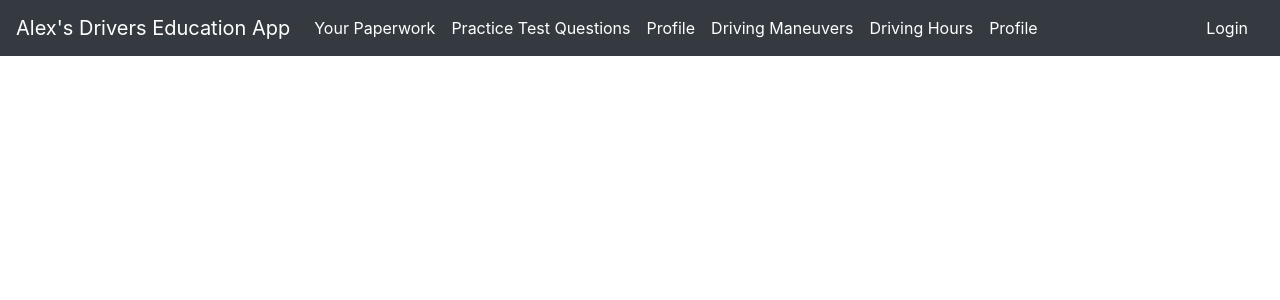
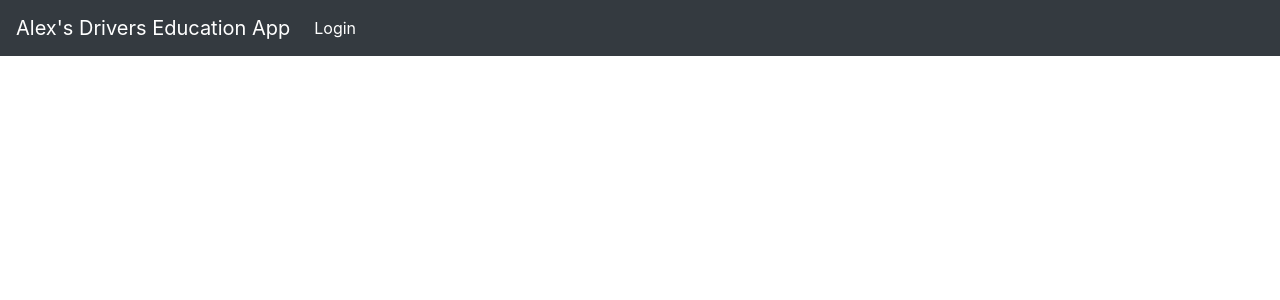
Before and after one commit to thedesertfox2/mod5frontend, a React (Create React App) app: page / in a window 1280 px wide. Shown: the top 300 px of the page. Built offline with nearby package versions, Linux system fonts and the light colour scheme.

Commit message:
lkjhasdf

```diff
--- a/src/component/DrivingLog.js
+++ b/src/component/DrivingLog.js
@@ -1,5 +1,4 @@
 import React from 'react'
-import ReactPlayer from 'react-player/youtube'
 import Maneuvers from './Maneuvers'
 
 class DrivingLog extends React.Component {
--- a/src/component/Login.js
+++ b/src/component/Login.js
@@ -32,13 +32,14 @@ class Login extends React.Component{
                 alert(data.message)
             } else {
                 localStorage.setItem('jwt', data.token)
-                this.props.currentUser(data.user_data)
+                this.props.updateUser(data.user_data)
             }
         })
     }
 
 
     render(){
+        // debugger
         return(
             <form onSubmit={this.onLoginSubmit}>
                 <label>Username: </label>
--- a/src/component/Navbar.js
+++ b/src/component/Navbar.js
@@ -1,10 +1,6 @@
 import React from 'react'
 import Navbar from 'react-bootstrap/Navbar'
 import Nav from 'react-bootstrap/Nav'
-import NavDropdown from 'react-bootstrap/NavDropdown'
-import Form from 'react-bootstrap/Form'
-import FormControl from 'react-bootstrap/FormControl'
-import Button from 'react-bootstrap/Button'
 import {Link} from 'react-router-dom'
 
 
@@ -23,58 +19,21 @@ class NavBar extends React.Component{
                 </Navbar.Brand>
                 <Navbar.Toggle aria-controls="basic-navbar-nav" />
                 <Navbar.Collapse id="basic-navbar-nav">
-                    {this.props.user === null ?
+                        {!this.props.user ?
+                        <Nav className="mr-auto">
 
-                        <Nav className="mr-auto">
-                            <Nav.Link>
-                                <Link to='/paperwork'>
-                                    <div style={{color: 'white'}}>
-                                        Your Paperwork
-                                    </div>
-                                </Link>
-                            </Nav.Link>
-
-                            <Nav.Link>
-                                <Link to='/practice_test'>
-                                    <div style={{color: 'white'}}>
-                                        Practice Test Questions
-                                    </div>
-                                </Link>
-                            </Nav.Link>
 
                             <Nav.Link >
-                                <Link to='/profile'>
+                                <Link to='/login'>
                                     <div style={{color: 'white'}}>
-                                        Profile
-                                    </div>
-                                </Link>
-                            </Nav.Link>
-
-                            <Nav.Link >
-                                <Link to='/maneuvers'>
-                                    <div style={{color: 'white'}}>
-                                        Driving Maneuvers
-                                    </div>
-                                </Link>
-                            </Nav.Link>
-
-                            <Nav.Link >
-                                <Link to='/my_hours'>
-                                    <div style={{color: 'white'}}>
-                                        Driving Hours
-                                    </div>
-                                </Link>
-                            </Nav.Link>
-
-                            <Nav.Link >
-                                <Link to='/profile'>
-                                    <div style={{color: 'white'}}>
-                                        Profile
+                                        Login
                                     </div>
                                 </Link>
                             </Nav.Link>
                         </Nav>
-                    :
+
+                        :
+
                         !this.props.user.has_permit ?
                             <Nav className="mr-auto">
                                 <Nav.Link>
@@ -100,17 +59,17 @@ class NavBar extends React.Component{
                                         </div>
                                     </Link>
                                 </Nav.Link>
+
+                                <Nav.Link >
+                                    <Link to='/home'>
+                                        <div style={{color: 'white'}}  onClick={this.props.logout}>
+                                            Logout
+                                        </div>
+                                    </Link>
+                                </Nav.Link>
                             </Nav>
                         :
                             <Nav className="mr-auto">
-                                <Nav.Link >
-                                    <Link to='/maneuvers'>
-                                        <div style={{color: 'white'}}>
-                                            Driving Maneuvers
-                                        </div>
-                                    </Link>
-                                </Nav.Link>
-
                                 <Nav.Link >
                                     <Link to='/my_hours'>
                                         <div style={{color: 'white'}}>
@@ -126,36 +85,17 @@ class NavBar extends React.Component{
                                         </div>
                                     </Link>
                                 </Nav.Link>
+
+                                <Nav.Link >
+                                    <Link to='/home'>
+                                        <div style={{color: 'white'}}  onClick={this.props.logout}>
+                                            Logout
+                                        </div>
+                                    </Link>
+                                </Nav.Link>
                             </Nav>
                         }
-                    <Nav.Link >
-                        {
-                            this.props.user ?
-                            <Link to='/home'>
-                                <div style={{color: 'white'}} onClick={this.props.logout}>
-                                    Logout
-                                </div>
-                            </Link>
-                            :
-                            <Link to='/login'>
-                                <div style={{color: 'white'}}>
-                                    Login
-                                </div>
-                            </Link>
-                        }
-                    </Nav.Link>
-                    {/* <NavDropdown title="Dropdown" id="basic-nav-dropdown">
-                        <NavDropdown.Item href="#action/3.1">Action</NavDropdown.Item>
-                        <NavDropdown.Item href="#action/3.2">Another action</NavDropdown.Item>
-                        <NavDropdown.Item href="#action/3.3">Something</NavDropdown.Item>
-                        <NavDropdown.Divider />
-                        <NavDropdown.Item href="#action/3.4">Separated link</NavDropdown.Item>
-                    </NavDropdown>
-                    </Nav>
-                    <Form inline>
-                    <FormControl type="text" placeholder="Search" className="mr-sm-2" />
-                    <Button variant="outline-success">Search</Button>
-                    </Form> */}
+
 
                 </Navbar.Collapse>
             </Navbar>
--- a/src/component/Paperwork.js
+++ b/src/component/Paperwork.js
@@ -77,15 +77,15 @@ class Paperwork extends React.Component {
     }
 
     render(){
+
         return(
             <div>
                 <Form>
                     <Form.Check type='checkbox' id={`check-api-checkbox`} isValid>
                         <Form.Check.Input type='checkbox' checked={this.state.checkedOff ? 'checked' : null}  onClick={this.checkedItem}/>
-                        <Form.Check.Label>{this.props.paperWorkObj.name}</Form.Check.Label>
+                        <Form.Check.Label><h6>{this.props.paperWorkObj.name}</h6> {this.props.paperWorkObj.description ? <p>({this.props.paperWorkObj.description})</p> : null}</Form.Check.Label>
                         <br/>
-                        <a href={this.props.paperWorkObj.url}>{this.props.paperWorkObj.name} URL</a>
-                        <Form.Control.Feedback type="valid" href={this.props.paperWorkObj.url}>{this.props.paperWorkObj.name} Url </Form.Control.Feedback>
+
                     </Form.Check>
                 </Form>
 
--- a/src/container/App.js
+++ b/src/container/App.js
@@ -11,7 +11,7 @@ import Paperwork from '../component/Paperwork'
 import Quiz from '../component/Quiz'
 import Timer from '../component/DrivingLog'
 import Profile from '../component/Profile'
-import NavBarContainer from './NavBarContainer'
+import Navbar from '../component/Navbar'
 
 
 class App extends React.Component {
@@ -69,7 +69,7 @@ class App extends React.Component {
 
     return (
       <div>
-        <NavBarContainer user={this.state.user}/>
+        <Navbar user={this.state.user} logout={this.logout}/>
 
         <Switch>
 
@@ -98,7 +98,7 @@ class App extends React.Component {
           } />
 
           <Route path='/login' render={() =>
-            this.state.user ? <Redirect to='/home'/> : <Container component={Login} currentUser={this.currentUser}/>
+            this.state.user ? <Redirect to='/home'/> : <Container component={Login} updateUser={this.currentUser}/>
           } />
 
         </Switch>
--- a/src/container/Container.js
+++ b/src/container/Container.js
@@ -37,6 +37,7 @@ class Container extends React.Component {
                 } />
 
                 <Route path='/paperwork' render={() =>
+
                     this.state.dmvPaperworks.map(paperwork =>
                     <Paperwork paperWorkObj={paperwork}
                     key={paperwork.id}
@@ -60,7 +61,7 @@ class Container extends React.Component {
                 } />
 
                 <Route path='/login' render={() =>
-                    <Login currentUser={this.props.currentUser}/>
+                    <Login updateUser={this.props.updateUser}/>
                 } />
             </Switch>
         )
--- a/src/container/NavBarContainer.js
+++ /dev/null
@@ -1,12 +0,0 @@
-import React from 'react'
-import Navbar from '../component/Navbar'
-
-class NavBarContainer extends React.Component {
-    render(){
-        return(
-            <Navbar user={this.props.user}/>
-        )
-    }
-}
-
-export default NavBarContainer
```
